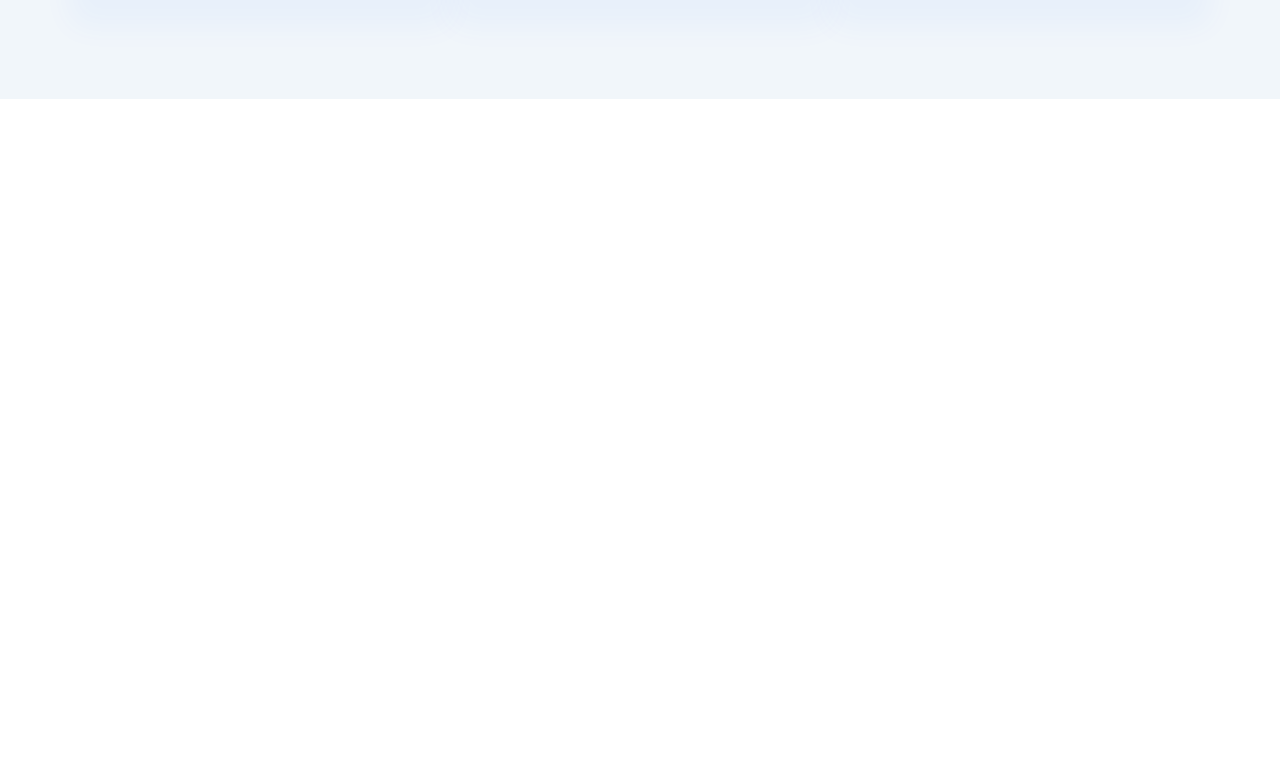
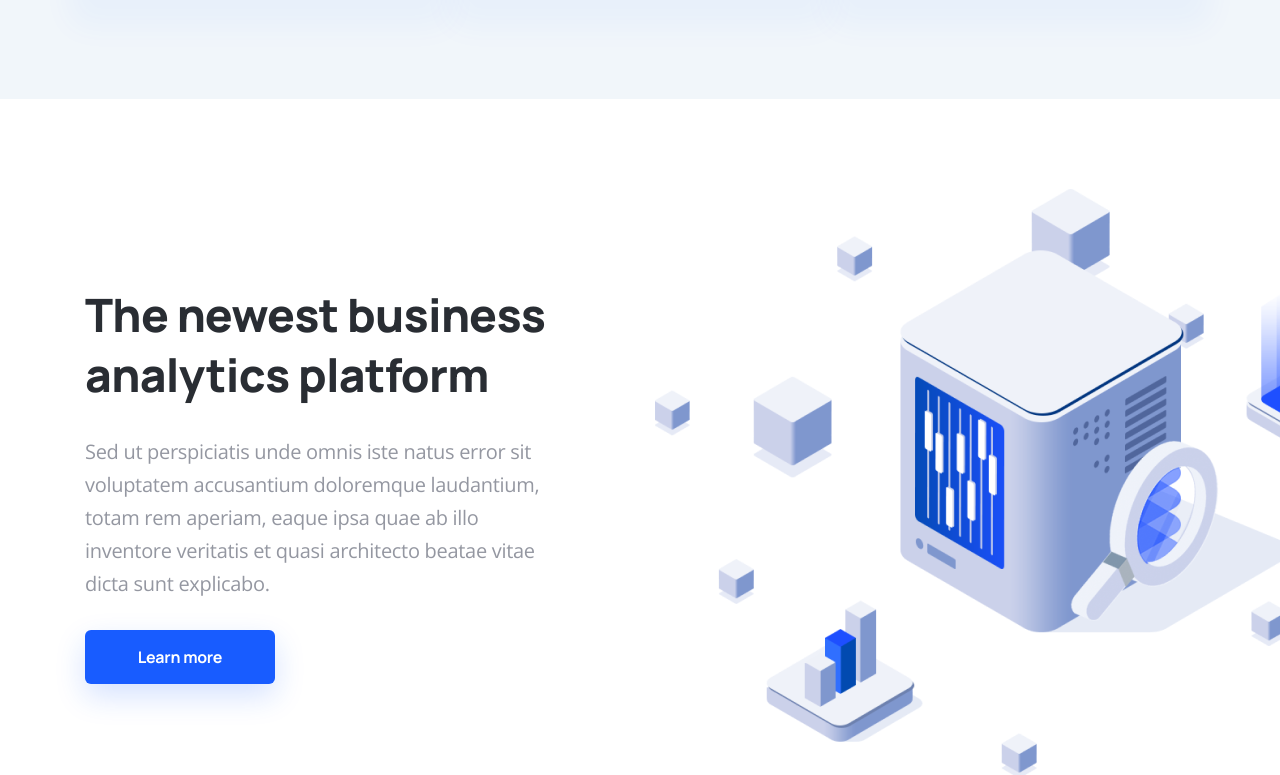
Before and after one commit to vlad4k5/react-ensome, a React (Create React App) app: page / in a window 1280 px wide. Shown: the part 1869-2644 px from the top of the page. Before the commit the page ends 1968 px from the top, so only its background shows below. Built offline with nearby package versions, Linux system fonts and the light colour scheme.

Commit message:
add Features component and fix small design mistake in Benefits component

```diff
--- a/src/components/Benefits/Benefits.module.scss
+++ b/src/components/Benefits/Benefits.module.scss
@@ -19,6 +19,7 @@
 
     p {
       @include paragraphBig;
+      margin: 30px 0 35px 0;
     }
 
     .buttons {
--- /dev/null
+++ b/src/components/Features/Features.jsx
@@ -0,0 +1,36 @@
+import BlueButton from '../../assets/components/Buttons/BlueButton/BlueButton'
+import s from './Features.module.scss'
+import illustration2 from '../../assets/img/illustration2.png'
+import illustration3 from '../../assets/img/illustration3.png'
+
+const Features = () => {
+  return (
+    <div className={s.features}>
+      <div className={s.featureItem}>
+        <div  className={s.featureDescription}>
+          <h2>The newest business analytics platform</h2>
+          <p>Sed ut perspiciatis unde omnis iste natus error sit voluptatem accusantium doloremque laudantium, totam rem aperiam, eaque ipsa quae ab illo inventore veritatis et quasi architecto beatae vitae dicta sunt explicabo.</p>
+          <BlueButton>Learn more</BlueButton>
+        </div>
+        <div className={s.illustrationContainer}>
+          <img className={s.illustration1} src={illustration2} alt="Illustration"/>
+        </div>
+
+      </div>
+
+      <div className={s.featureItem}>
+      <div className={s.illustrationContainer}>
+        <img className={s.illustration2} src={illustration3} alt="Illustration"/>
+      </div>
+        <div className={s.featureDescription}>
+          <h2>Radically new data solutions</h2>
+          <p>Sed ut perspiciatis unde omnis iste natus error sit voluptatem accusantium doloremque laudantium, totam rem aperiam, eaque ipsa quae ab illo inventore veritatis et quasi architecto beatae vitae dicta sunt explicabo.</p>
+          <BlueButton>Learn more</BlueButton>
+        </div>
+      </div>
+
+    </div>
+  )
+}
+
+export default Features
--- /dev/null
+++ b/src/components/Features/Features.module.scss
@@ -0,0 +1,47 @@
+@import '../../assets/styles/mixins.scss';
+
+.features {
+  display: flex;
+  flex-direction: column;
+  gap: 30px;
+  padding: 90px 0;
+  max-width: 1110px;
+  margin: 0 auto;
+
+  .featureItem {
+    position: relative;
+    display: flex;
+    gap: 95px;
+    align-items: center;
+
+    .featureDescription {
+      max-width: 540px;
+
+      h2 {
+        @include headlineBig;
+      }
+
+      p {
+        @include paragraphBig;
+        margin: 30px 0;
+      }
+    }
+
+    .illustrationContainer {
+      width: 540px;
+      height: 590px;
+      position: relative;
+    }
+
+    .illustration1 {
+      width: 766px;
+    }
+
+    .illustration2 {
+      width: 691px;
+      position: absolute;
+      top: 0px;
+      right: 0px;
+    }
+  }
+}
--- a/src/pages/Home/Home.jsx
+++ b/src/pages/Home/Home.jsx
@@ -1,12 +1,14 @@
 import React from 'react';
 import Advantages from '../../components/Advantages/Advantages';
 import Benefits from '../../components/Benefits/Benefits';
+import Features from '../../components/Features/Features';
 
 const Home = () => {
   return (
     <>
       <Benefits />
       <Advantages />
+      <Features />
     </>
   );
 };
```
Also changed, not shown: src/assets/img/illustration2.png (added), src/assets/img/illustration3.png (added).
